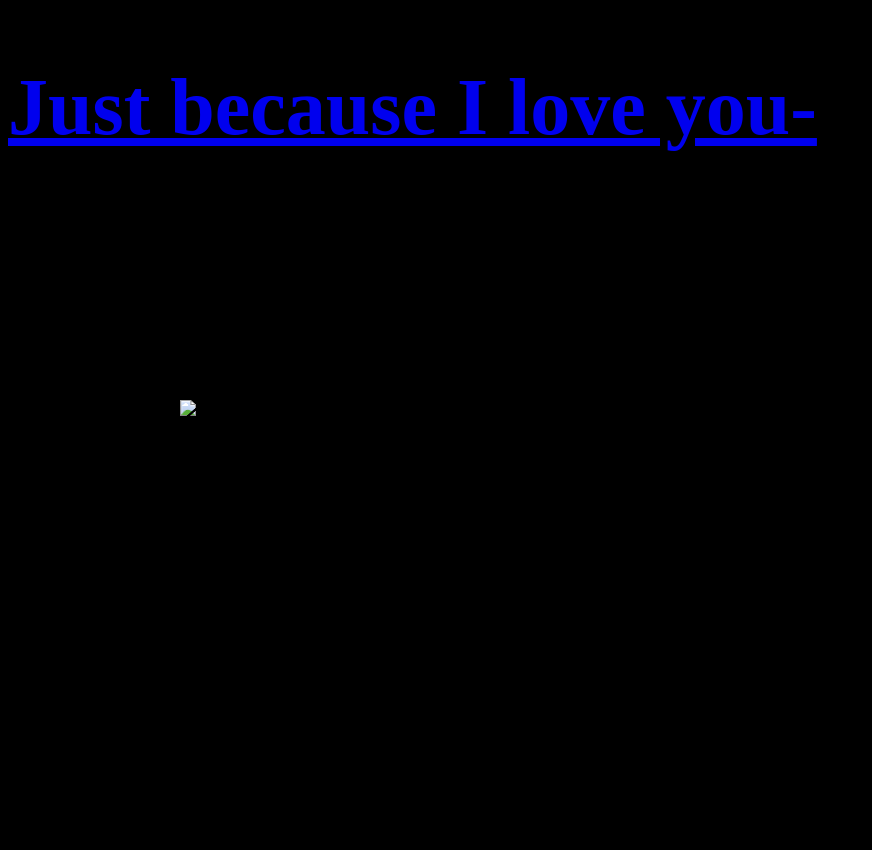
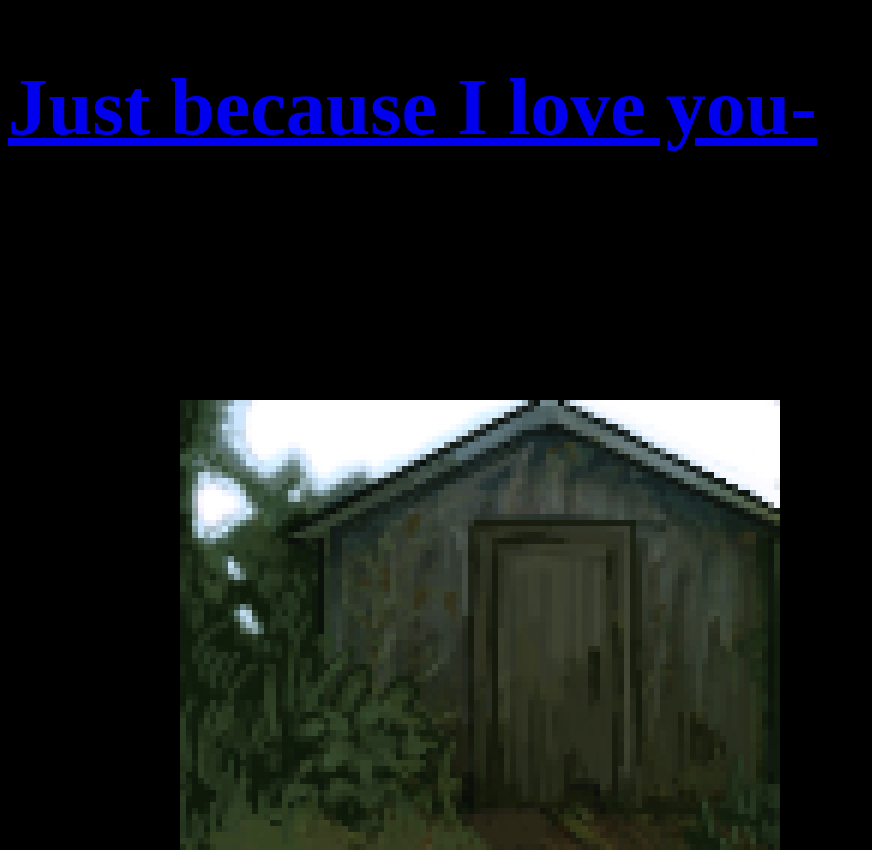
Before and after one commit to BADDOG-PAUL/SAUL, a plain HTML site: page BD5c.html in a window 1280 px wide. Shown: the whole page, without its empty margins (0-872 px from the left). Before the commit the page ends 816 px from the top, so only its background shows below. Drawn offline with Linux system fonts and the light colour scheme.

Commit message:
Update BD5c.html

```diff
--- a/BD5c.html
+++ b/BD5c.html
@@ -70,6 +70,6 @@ h2{word-wrap: break-word;}
 </head>
 <body>
     <h1 class="typewriter"><a href=BD5d.html> Just because I love you- </h1></a>
-    <img src="Card closed.jpg" width="600px" id="dog">
+    <img src="cardclosed.jpg" width="600px" id="dog">
 </body>
 </html>
```
